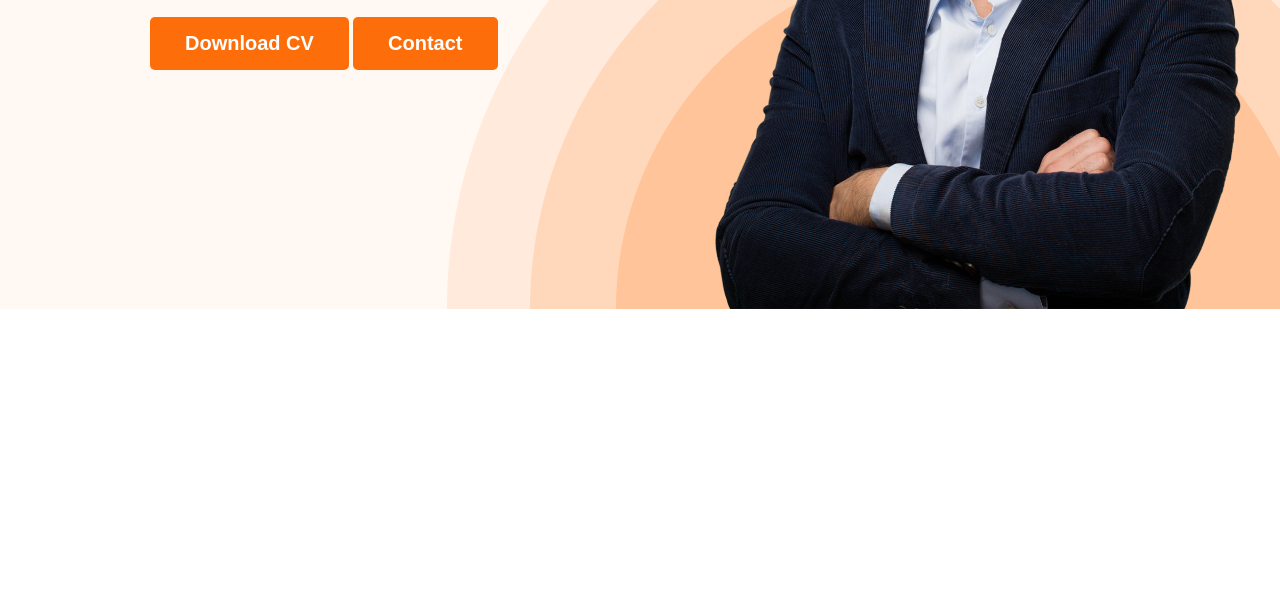
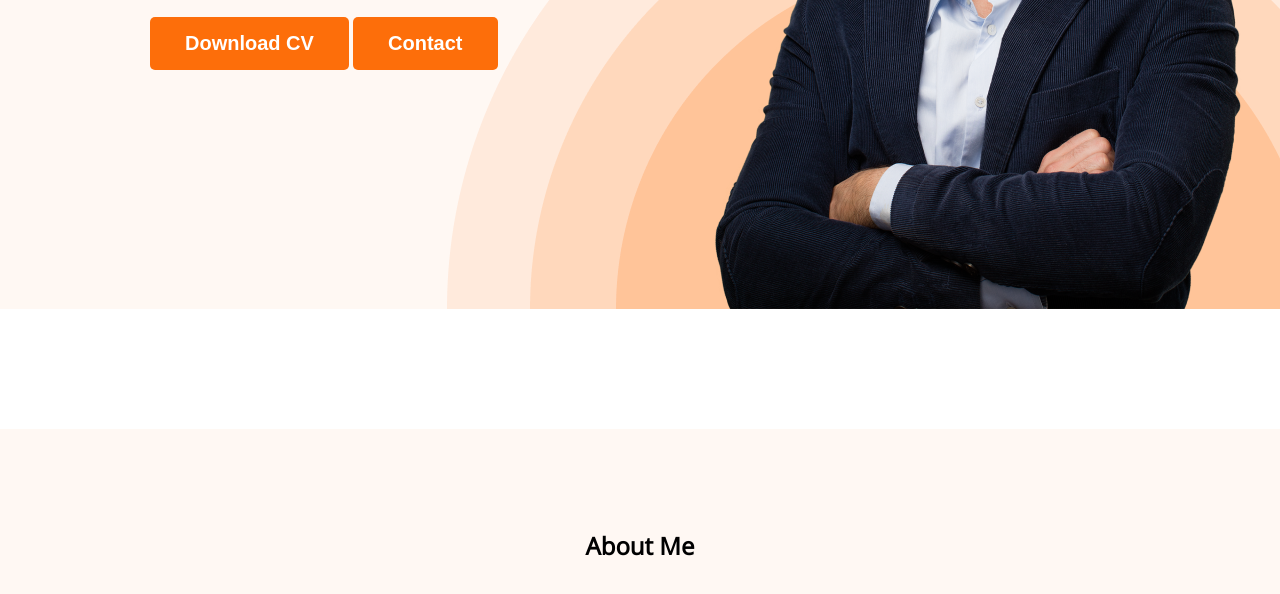
Before and after one commit to AbdullaArif11/portfolio2, a plain HTML site: page index.html in a window 1280 px wide. Shown: the part 478-1072 px from the top of the page. Before the commit the page ends 800 px from the top, so only its background shows below. Drawn offline with nearby package versions, Linux system fonts and the light colour scheme.

Commit message:
about secton

```diff
--- a/index.html
+++ b/index.html
@@ -30,5 +30,19 @@
       <img src="images/hardy.png" alt="" class="profile-pic">
     </div>
   </header>
+  <main>
+    <section class="about">
+      <h3 class="section-title">About Me</h3>
+
+    </section>
+
+    <section>
+      <h3 class="section-title"></h3>
+    </section>
+
+    <section>
+      <h3 class="section-title"></h3>
+    </section>
+  </main>
 </body>
 </html>
--- a/style.css
+++ b/style.css
@@ -66,3 +66,18 @@ nav a{
   font-size: small;
   margin: 20px 0px;
 }
+
+/* main section */
+.section-title{
+  font-weight: 800;
+  text-align: center;
+  font-size: x-large;
+}
+
+.about{
+  max-width: 1140px;
+  max-height: 550px;
+  padding: 100px;
+  background-color: #FFF8F3;
+  margin: 120px auto;
+}
```
